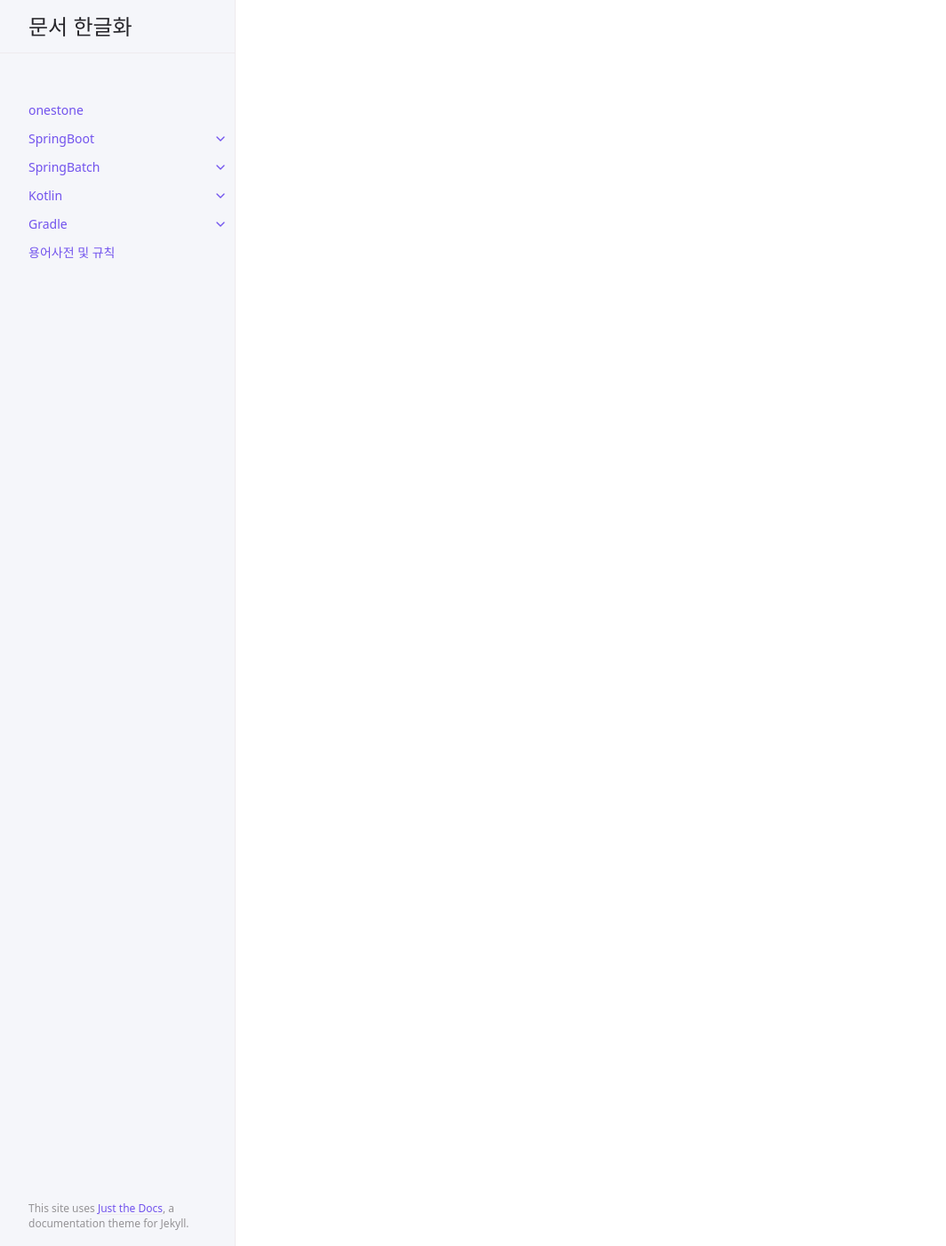
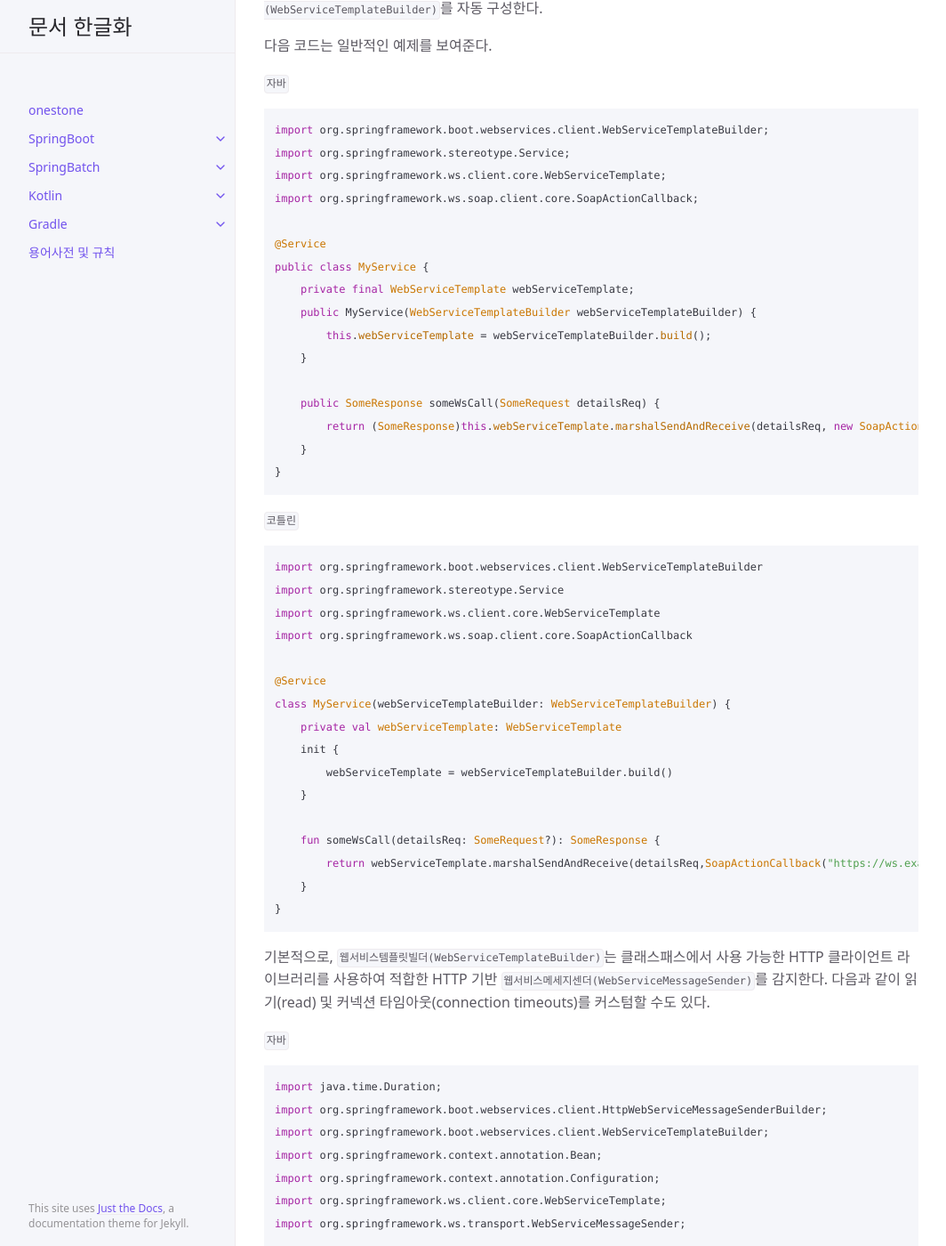
Before and after one commit to onestone9900/onestone9900.github.io, a Jekyll site: the page built from docs/spring_boot/3.1.1/spring_boot/11.io.md, in a window 1280 px wide and 1400 px high, scrolled down 28894 px. Shown: the whole window at 89% size, without its empty margins (107-1171 px from the left). Built offline with Jekyll 4.4.1, drawn with Linux system fonts in a browser that asks for light colours; some of the changed text lies outside the part shown.

Commit message:
docs: spring-boot - 11.7.

````diff
--- a/docs/spring_boot/3.1.1/spring_boot/11.io.md
+++ b/docs/spring_boot/3.1.1/spring_boot/11.io.md
@@ -32,8 +32,8 @@ nav_order: 11
             - 웹클라이언트 런타임(WebClient Runtime)
             - 커스텀 웹클라이언트(WebClient Customization)
             - 웹클라이언트의 SSL 지원(WebClient SSL Support)
-    - 11.7. Web Services
-        - 11.7.1. Calling Web Services with WebServiceTemplate
+    - 11.7. 웹 서비스(Web Services)
+        - 11.7.1. 웹서비스템플릿을 사용하여 웹 서비스 호출(Calling Web Services with WebServiceTemplate)
     - 11.8. Distributed Transactions With JTA
         - 11.8.1. Using a Jakarta EE Managed Transaction Manager
         - 11.8.2. Mixing XA and Non-XA JMS Connections
@@ -1012,3 +1012,116 @@ class MyService(webClientBuilder: WebClient.Builder, ssl: WebClientSsl) {
     }
 }
 ```
+
+
+## 11.7. 웹 서비스(Web Services)
+스프링 부트는 웹 서비스 자동 구성을 제공하므로 사용자는 엔드포인트를 정의하기만 하면 된다.
+
+스프링 웹 서비스 기능은 `spring-boot-starter-webservices` 모듈을 통해 쉽게 접근할 수 있다.
+
+`SimpleWsdl11Definition` 및 `SimpleXsdSchema` 빈은 `WSDL` 및 `XSD`에 대해 각각 자동으로 생성될 수 있다. 이렇게 하려면 다음 예제와 같이 `location`을 구성해보자.
+
+`프로퍼티스(Properties)`
+```
+spring.webservices.wsdl-locations=classpath:/wsdl
+```
+
+`Yaml`
+```yaml
+spring:
+  webservices:
+    wsdl-locations: "classpath:/wsdl"
+```
+
+
+### 11.7.1. 웹서비스템플릿을 사용하여 웹 서비스 호출(Calling Web Services with WebServiceTemplate)
+애플리케이션에서 원격 웹 서비스를 호출해야 하는 경우, `웹서비스템플릿(WebServiceTemplate)` 클래스를 사용할 수 있다. `웹서비스템플릿(WebServiceTemplate)` 인스턴스를 사용하기 전에 커스텀해야 하는 경우가 많기 때문에, 스프링 부트는 자동으로 구성된 단일 `웹서비스템플릿(WebServiceTemplate)` 빈을 제공하지 않는다. 그러나 필요할 때 `웹서비스템플릿(WebServiceTemplate)` 인스턴스를 생성하는 데 사용할 수 있는 `웹서비스템플릿빌더(WebServiceTemplateBuilder)`를 자동 구성한다.
+
+다음 코드는 일반적인 예제를 보여준다.
+
+`자바`
+```java
+import org.springframework.boot.webservices.client.WebServiceTemplateBuilder;
+import org.springframework.stereotype.Service;
+import org.springframework.ws.client.core.WebServiceTemplate;
+import org.springframework.ws.soap.client.core.SoapActionCallback;
+
+@Service
+public class MyService {
+    private final WebServiceTemplate webServiceTemplate;
+    public MyService(WebServiceTemplateBuilder webServiceTemplateBuilder) {
+        this.webServiceTemplate = webServiceTemplateBuilder.build();
+    }
+
+    public SomeResponse someWsCall(SomeRequest detailsReq) {
+        return (SomeResponse)this.webServiceTemplate.marshalSendAndReceive(detailsReq, new SoapActionCallback("https://ws.example.com/action"));
+    }
+}
+```
+
+`코틀린`
+```kotlin
+import org.springframework.boot.webservices.client.WebServiceTemplateBuilder
+import org.springframework.stereotype.Service
+import org.springframework.ws.client.core.WebServiceTemplate
+import org.springframework.ws.soap.client.core.SoapActionCallback
+
+@Service
+class MyService(webServiceTemplateBuilder: WebServiceTemplateBuilder) {
+    private val webServiceTemplate: WebServiceTemplate
+    init {
+        webServiceTemplate = webServiceTemplateBuilder.build()
+    }
+
+    fun someWsCall(detailsReq: SomeRequest?): SomeResponse {
+        return webServiceTemplate.marshalSendAndReceive(detailsReq,SoapActionCallback("https://ws.example.com/action")) as SomeResponse
+    }
+}
+```
+
+기본적으로, `웹서비스템플릿빌더(WebServiceTemplateBuilder)`는 클래스패스에서 사용 가능한 HTTP 클라이언트 라이브러리를 사용하여 적합한 HTTP 기반 `웹서비스메세지센더(WebServiceMessageSender)`를 감지한다. 다음과 같이 읽기(read) 및 커넥션 타임아웃(connection timeouts)를 커스텀할 수도 있다.
+
+`자바`
+```java
+import java.time.Duration;
+import org.springframework.boot.webservices.client.HttpWebServiceMessageSenderBuilder;
+import org.springframework.boot.webservices.client.WebServiceTemplateBuilder;
+import org.springframework.context.annotation.Bean;
+import org.springframework.context.annotation.Configuration;
+import org.springframework.ws.client.core.WebServiceTemplate;
+import org.springframework.ws.transport.WebServiceMessageSender;
+
+@Configuration(proxyBeanMethods = false)
+public class MyWebServiceTemplateConfiguration {
+    @Bean
+    public WebServiceTemplate webServiceTemplate(WebServiceTemplateBuilder builder) {
+        WebServiceMessageSender sender = new HttpWebServiceMessageSenderBuilder()
+                .setConnectTimeout(Duration.ofSeconds(5))
+                .setReadTimeout(Duration.ofSeconds(2))
+                .build();
+        return builder.messageSenders(sender).build();
+    }
+}
+```
+
+`코틀린`
+```kotlin
+import org.springframework.boot.webservices.client.HttpWebServiceMessageSenderBuilder
+import org.springframework.boot.webservices.client.WebServiceTemplateBuilder
+import org.springframework.context.annotation.Bean
+import org.springframework.context.annotation.Configuration
+import org.springframework.ws.client.core.WebServiceTemplate
+import java.time.Duration
+
+@Configuration(proxyBeanMethods = false)
+class MyWebServiceTemplateConfiguration {
+    @Bean
+    fun webServiceTemplate(builder: WebServiceTemplateBuilder): WebServiceTemplate {
+        val sender = HttpWebServiceMessageSenderBuilder()
+            .setConnectTimeout(Duration.ofSeconds(5))
+            .setReadTimeout(Duration.ofSeconds(2))
+            .build()
+        return builder.messageSenders(sender).build()
+    }
+}
+```
````
